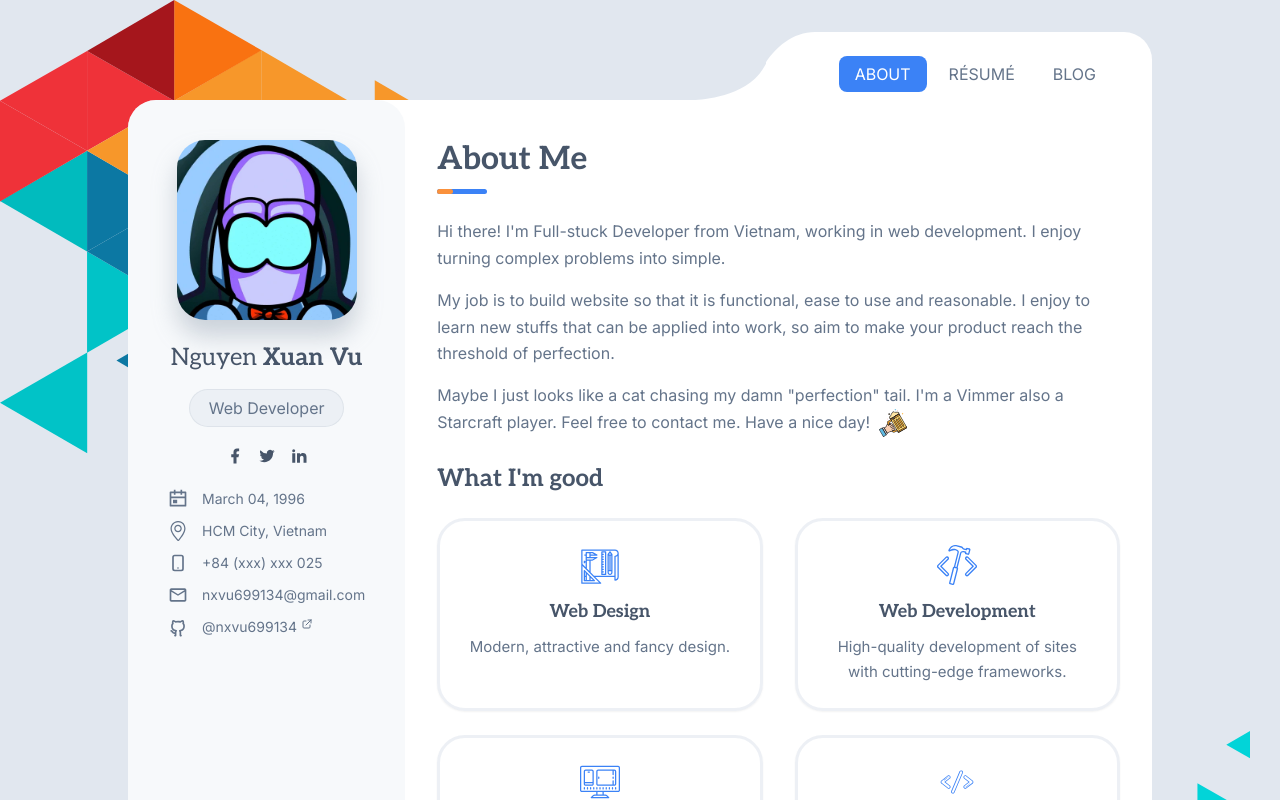
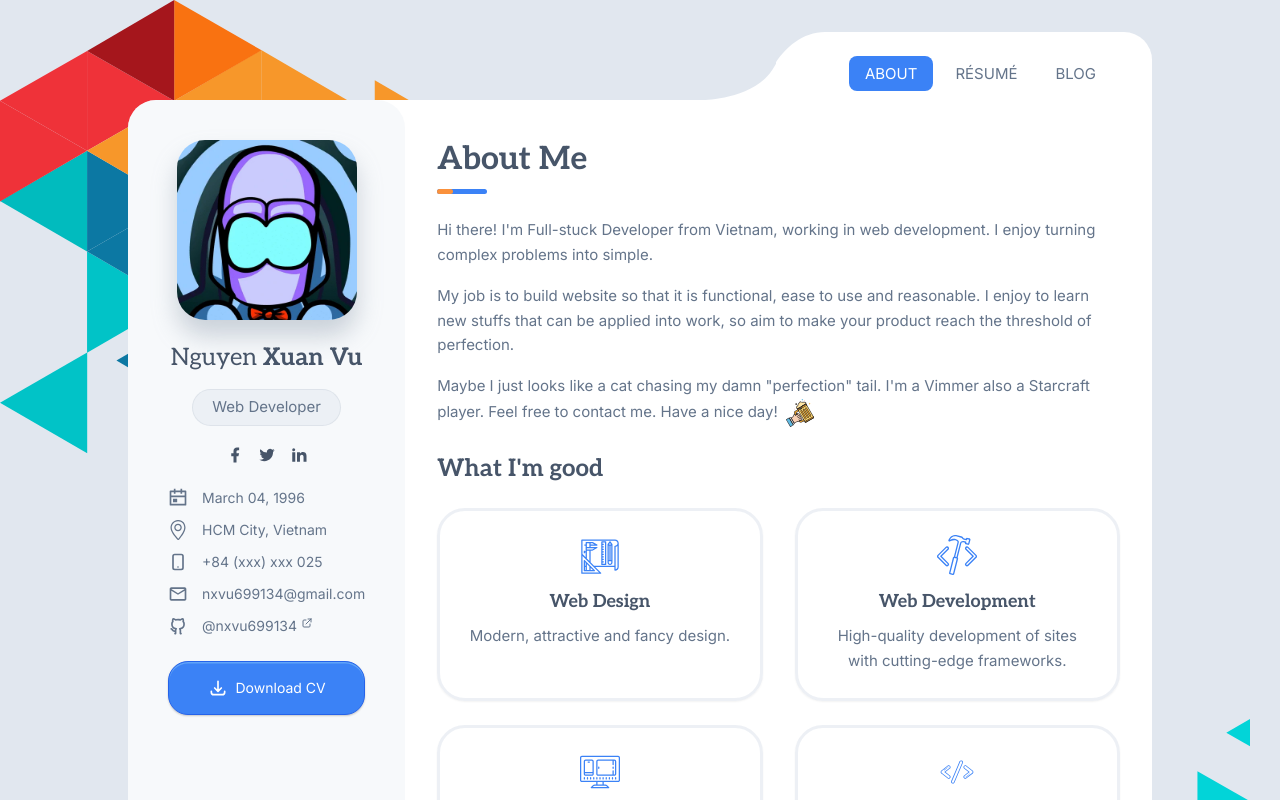
Before and after one commit to nxvu699134/next-blog, a Next.js app: page / in a window 1280 px wide. Shown: the top 800 px of the page. Built offline with nearby package versions, Linux system fonts and the light colour scheme.

Commit message:
(feat): Add download cta button

```diff
--- /dev/null
+++ b/src/app/_components/cta-link.tsx
@@ -0,0 +1,22 @@
+import { ComponentPropsWithoutRef } from "react";
+import clsx from "clsx";
+
+interface CTALinkProps extends ComponentPropsWithoutRef<"a"> {}
+
+const CTALink = (props: CTALinkProps) => {
+  const { className, href, download, children } = props;
+  return (
+    <a
+      href={href}
+      className={clsx(
+        className,
+        "flex items-center justify-center rounded-semi border border-blue-600 bg-light-brand px-6 py-4 text-sm text-light-brand-inverted shadow-cta transition duration-200 hover:bg-light-brand/90 hover:shadow-cta-hover active:bg-blue-600 active:shadow-none",
+      )}
+      download={download}
+    >
+      {children}
+    </a>
+  );
+};
+
+export default CTALink;
--- a/src/app/_components/side-bar.tsx
+++ b/src/app/_components/side-bar.tsx
@@ -3,6 +3,7 @@ import avatarImg from "@assets/images/avatar2.webp";
 import IconLink from "@components/icon-link";
 import Icon from "@ui/icon";
 import Badge from "@ui/badge";
+import CTALink from "@components/cta-link";
 import siteInfo from "@constants/site-info";
 
 const SideBar = () => {
@@ -31,7 +32,7 @@ const SideBar = () => {
           <IconLink href={siteInfo.twitter} icon="twitterFill"></IconLink>
           <IconLink href={siteInfo.linkedin} icon="linkedinFill"></IconLink>
         </div>
-        <ul className="w-fit space-y-3 text-default text-light-content">
+        <ul className="mb-6 w-fit space-y-3 text-default text-light-content">
           <li className="flex items-center">
             <Icon name="calendarLine" className="mr-3.5" size={20} /> March 04,
             1996
@@ -66,6 +67,10 @@ const SideBar = () => {
             </a>
           </li>
         </ul>
+        <CTALink download>
+          <Icon name="downloadFill" size={20} className="mr-2" />
+          Download CV
+        </CTALink>
       </div>
     </aside>
   );
--- a/src/app/layout.tsx
+++ b/src/app/layout.tsx
@@ -11,7 +11,12 @@ export default function RootLayout({
 }) {
   return (
     <html lang="en" className={`${inter.variable} ${aleo.variable}`}>
-      <body className={clsx(inter.className, "p-4 leading-[1.65] sm:p-8")}>
+      <body
+        className={clsx(
+          inter.className,
+          "p-4 text-[15px] leading-[1.65] sm:p-8",
+        )}
+      >
         <NavBar />
         <main className="mx-auto flex max-w-5xl flex-col  rounded-big bg-light-background sm:rounded-t-none lg:flex-row lg:rounded-tl-big">
           <SideBar />
--- a/src/app/page.tsx
+++ b/src/app/page.tsx
@@ -30,7 +30,7 @@ const FeatureCard = (props: FeatureCardProps) => {
         height={40}
       />
       <h4 className="mb-3">{header}</h4>
-      <p className="text-[15px]">{desc}</p>
+      <p>{desc}</p>
     </Card>
   );
 };
@@ -62,7 +62,7 @@ const OutWorkEntry = (props: { img: string; title: string }) => {
   const { img, title } = props;
   return (
     <div className="flex items-center">
-      <div className="mr-2 flex h-6 w-6 items-center justify-center rounded-full bg-slate-300">
+      <div className="mr-2 flex h-6 w-6 items-center justify-center rounded-full bg-slate-300 ">
         <Image
           src={img}
           alt="outside of work icon"
--- a/tailwind.config.js
+++ b/tailwind.config.js
@@ -11,6 +11,8 @@ const boxShadow = {
     "0 4px 6px -1px rgb(0 0 0 / 0.1), 0 2px 4px -2px rgb(0 0 0 / 0.1)",
   avatar: "0 16px 24px rgba(134, 151, 168, 0.4)",
   "timeline-dot": "0 0 0 4px rgba(59, 130, 246, 0.25)",
+  cta: "0 1px 2px rgba(0, 0, 0, 0.2), inset 0 1.5px 0 #60a4f9",
+  "cta-hover": "0 1px 2px rgba(0, 0, 0, 0.2)",
 };
 
 const borderRadius = {
```
Also changed, not shown: src/app/_ui/icon.tsx (+6 -1 lines).
